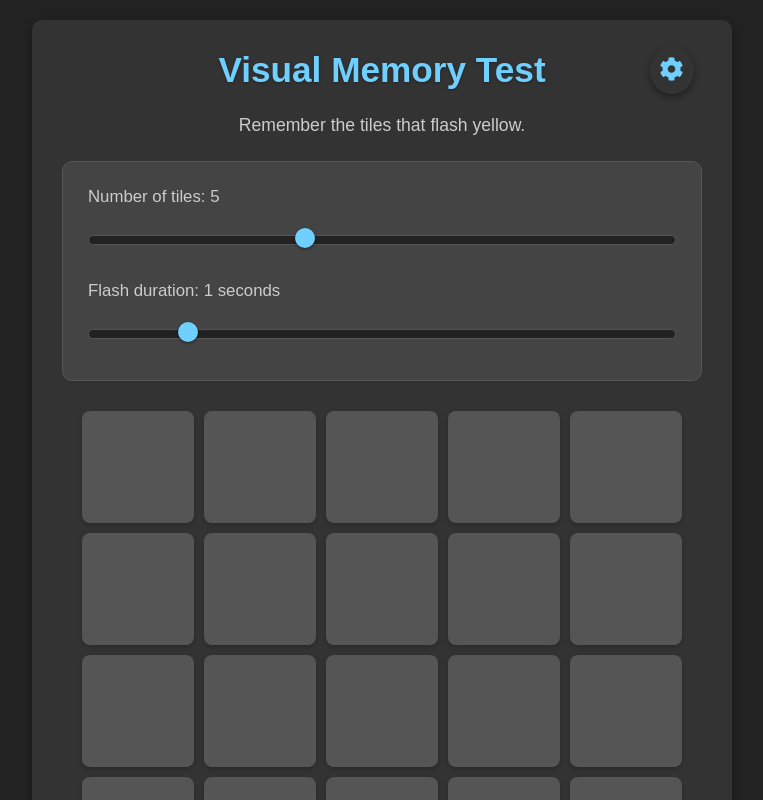
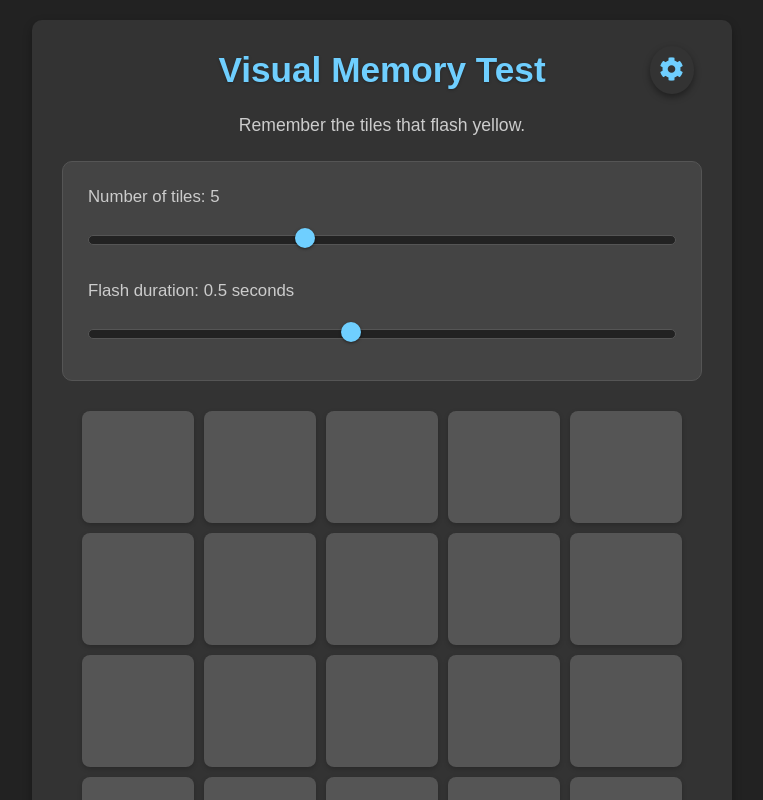
Before and after one commit to hkuaimedleo/memory_test, a plain HTML site: page index.html in a window 1280 px wide. Both pictures are taken after a click on the button 929 px from the left and 70 px from the top of the page. Shown: the top 800 px of the page, without its empty margins (258-1021 px from the left). Drawn offline with Linux system fonts and the light colour scheme.

Commit message:
Adjusted game duration range.

```diff
--- a/index.html
+++ b/index.html
@@ -24,9 +24,9 @@
                 </div>
             </div>
             <div class="setting">
-                <label for="flash-duration">Flash duration: <span id="flash-duration-value">1.0</span> seconds</label>
+                <label for="flash-duration">Flash duration: <span id="flash-duration-value">0.5</span> seconds</label>
                 <div class="slider-container">
-                    <input type="range" id="flash-duration" min="0.25" max="5" value="1.0" step="0.25" class="slider">
+                    <input type="range" id="flash-duration" min="0.1" max="1.0" value="0.5" step="0.1" class="slider">
                 </div>
             </div>
         </div>
--- a/script.js
+++ b/script.js
@@ -3,7 +3,7 @@ document.addEventListener('DOMContentLoaded', function() {
     const gridSize = 5;
     const totalTiles = gridSize * gridSize;
     let tilesPerRound = 5; // Default number of tiles
-    let flashDuration = 1.0; // Default flash duration in seconds
+    let flashDuration = 0.5; // Default flash duration in seconds
     let patternToRemember = [];
     let userSelections = [];
     let canSelect = false;
```
